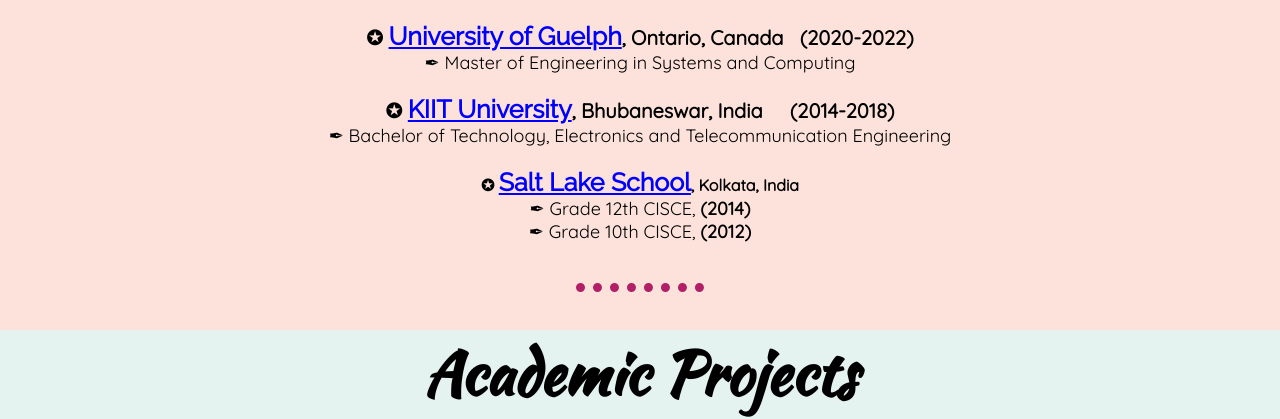
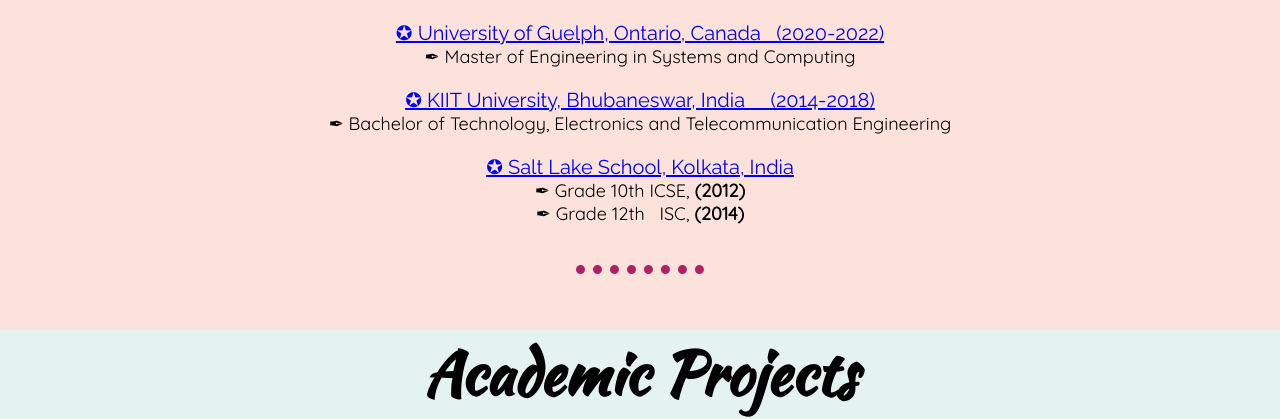
Before and after one commit to debanjanmitra2010/profile, a plain HTML site: page index.html in a window 1280 px wide. Shown: the part 1700-2119 px from the top of the page. Drawn offline with Linux system fonts and the light colour scheme.

Commit message:
Update index.html

```diff
--- a/index.html
+++ b/index.html
@@ -28,7 +28,8 @@
     <br>
     <br>
     <h2>Hello !</h2>
-    <p class="intro">I’m Debanjan, a skilled and passionate programmer who is looking to work at an organization which would provide me the opportunity to improve my skills and knowledge, and to grow along with the organization’s objective and goals. Always
+    <p class="intro">I’m Debanjan, a skilled and passionate programmer who is looking to work at an organization which would provide me the opportunity to improve my skills and knowledge, and to grow along with the organization’s objective and goals.
+      Always
       willing to learn and innovate new technologies that can be used for the betterment of human lives.</p>
     <hr>
   </div>
@@ -38,22 +39,23 @@
     <img class="img-1" src="https://media.giphy.com/media/ByuDOrJgpKCeA/giphy.gif" height="220px" width="220px" alt="Education.img">
     <br>
     <br>
-    <strong class="b">✪ <a href="https://www.uoguelph.ca/">University of Guelph</a>, Ontario, Canada &nbsp; (2020-2022)</strong>
+    <a class="b" href="https://www.uoguelph.ca/">✪ University of Guelph, Ontario, Canada &nbsp; (2020-2022)</a>
     <br>
     <font class="a">✒ Master of Engineering in Systems and Computing</font>
     <br>
     <br>
-    <strong class="b">✪ <a href="https://kiit.ac.in/">KIIT University</a>, Bhubaneswar, India &nbsp;&nbsp;&nbsp; (2014-2018)</strong>
+    <a class="b" href="https://kiit.ac.in/">✪ KIIT University, Bhubaneswar, India &nbsp;&nbsp;&nbsp; (2014-2018)</a>
     <br>
     <font class="a">✒ Bachelor of Technology, Electronics and Telecommunication Engineering</font>
     <br>
     <br>
-    <strong>✪ <a href="http://www.saltlakeschool.org/index.html">Salt Lake School</a>, Kolkata, India</strong></li>
+    <a class="b" href="http://www.saltlakeschool.org/index.html">✪ Salt Lake School, Kolkata, India</a>
     <br>
-    <font class="a">✒ Grade 12th CISCE,<strong> (2014)</strong> </td>
+    <font class="a">✒ Grade 10th ICSE,<strong> (2012)</strong> </td>
+
     </font>
     <br>
-    <font class="a">✒ Grade 10th CISCE,<strong> (2012)</strong> </td>
+    <font class="a">✒ Grade 12th &nbsp; ISC,<strong> (2014)</strong> </td>
     </font>
     <br>
     <br>
@@ -167,7 +169,7 @@
       <tr>
         <td><img src="https://upload.wikimedia.org/wikipedia/commons/thumb/d/d5/IntelliJ_IDEA_Logo.svg/768px-IntelliJ_IDEA_Logo.svg.png" height="25px" width="25px" alt="IntelliJ IDEA.img"> IntelliJ IDEA</td>
         <td>⭐⭐⭐⭐⭐</td>
-        <td><img src="https://www.eclipse.org/artwork/images/v2/logo-800x188.png" height="25px" width="100px" alt="C++.img">  </td>
+        <td><img src="https://www.eclipse.org/artwork/images/v2/logo-800x188.png" height="25px" width="100px" alt="C++.img"> </td>
         <td>⭐⭐⭐⭐⭐</td>
 
       </tr>
@@ -203,11 +205,11 @@
     <a href="contact-me.html" class="btn">Contact Me</a>
     <br>
 
-  <img src="https://media.giphy.com/media/2fPig3PMSsZqIbq0Tc/giphy.gif" height="220px" width="300px" alt="thankyou.img">
+    <img src="https://media.giphy.com/media/2fPig3PMSsZqIbq0Tc/giphy.gif" height="220px" width="300px" alt="thankyou.img">
   </div>
-    <div class="button-b">
-        <p class="p-1"><strong>© 2020 Debanjan Mitra.</strong></p>
-    </div>
+  <div class="button-b">
+    <p class="p-1"><strong>© 2020 Debanjan Mitra.</strong></p>
+  </div>
 
 
 </body>
```
